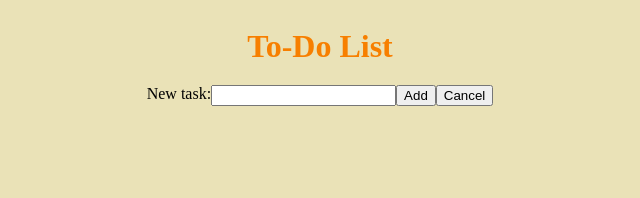
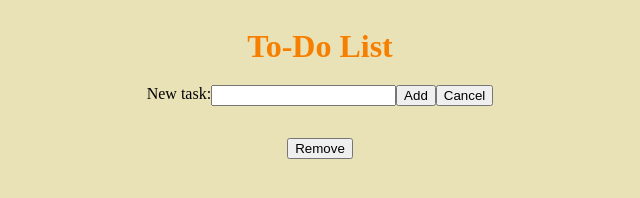
Before and after one commit to c-cardie/InteractiveToDoListWithGUI, a plain HTML site: page index.html in a window 1280 px wide. Shown: the whole page, without its empty margins (320-960 px from the left). Drawn offline with Linux system fonts and the light colour scheme.

Commit message:
added a remove button, added a class for the delete buttons for each task

```diff
--- a/index.html
+++ b/index.html
@@ -26,6 +26,14 @@
 
     </ul>
 
+    <div class="delete">
+
+    </div>
+
+    <div class="remove tasks">
+        <button id="Remove">Remove</button>
+    </div>
+
     <script src="index.js"></script>
 </body>
 </html>
```
